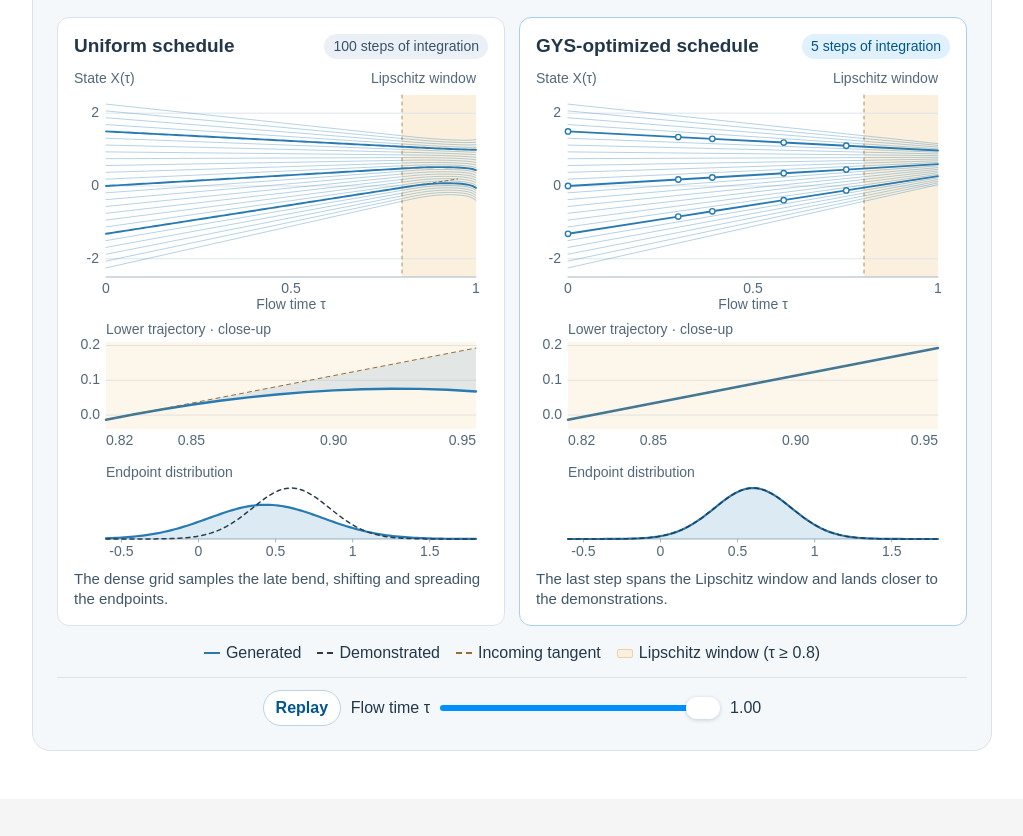
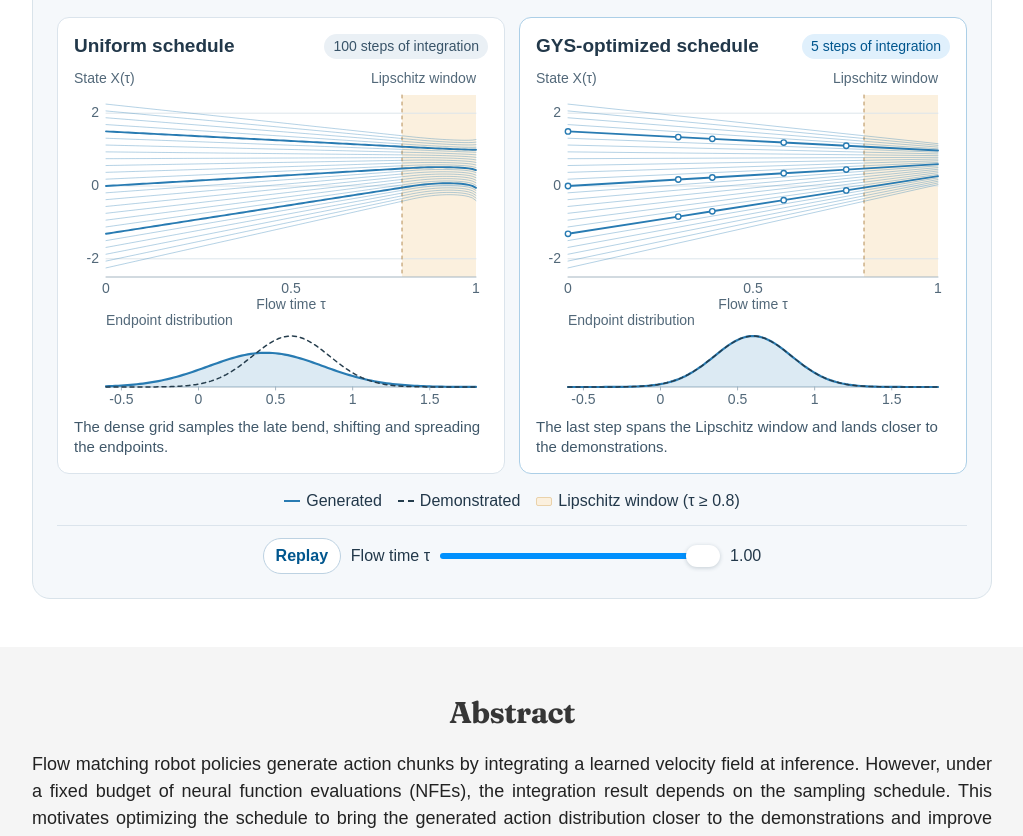
Before and after one commit to LichengYang03/GroundYourSteps.project, a plain HTML site: page index.html in a window 1280 px wide. Shown: the part 722-1558 px from the top of the page, without its empty margins (128-1151 px from the left). Drawn offline with nearby package versions, Linux system fonts and the light colour scheme; a web font is replaced by a local one.

Commit message:
Remove the trajectory close-ups and tangent guides

```diff
--- a/flow-demo.js
+++ b/flow-demo.js
@@ -50,16 +50,6 @@
     return { canvas, grid, paths, mean, std, gys };
   }
 
-  const detailEnd = 0.95;
-  const detailPathIndex = 5;
-  const tangentColor = "#996b33";
-
-  function stateAt(grid, path, time) {
-    const end = Math.max(1, grid.findIndex(node => node >= time));
-    const fraction = (time - grid[end - 1]) / (grid[end] - grid[end - 1]);
-    return path[end - 1] + fraction * (path[end] - path[end - 1]);
-  }
-
   const panels = Array.from(figure.querySelectorAll(".flow-chart"), makePanel);
   const duration = 1200;
   const autoplayThreshold = 0.35;
@@ -86,7 +76,7 @@
     const left = 32;
     const right = width - 12;
     const top = 24;
-    const bottom = height - 286;
+    const bottom = height - 134;
     const base = height - 24;
     const x = time => left + time * (right - left);
     const y = state => top + (2.5 - state) * (bottom - top) / 5;
@@ -123,12 +113,7 @@
     for (const tick of [0, 0.5, 1]) label(String(tick), x(tick), bottom + 16, "center");
     label("Flow time τ", x(0.5), bottom + 32, "center");
 
-    const detailPath = paths[detailPathIndex];
-    const incomingSlope = (detailPath[1] - detailPath[0]) / grid[1];
-    const tangent = time => detailPath[0] + time * incomingSlope;
-    line(x(bendStart), y(tangent(bendStart)), x(detailEnd), y(tangent(detailEnd)), tangentColor, [3, 3]);
-
-    const segment = Math.max(0, grid.findIndex(time => time >= progress) - 1);
+    const segment = grid.findIndex((time, index) => index && time >= progress) - 1;
     const fraction = (progress - grid[segment]) / (grid[segment + 1] - grid[segment]);
     for (const [index, states] of paths.entries()) {
       const highlighted = index === 5 || index === 12 || index === 20;
@@ -156,46 +141,6 @@
       }
     }
     if (progress < 1) line(x(progress), top, x(progress), bottom, generatedColor, [2, 4]);
-
-    const detailTop = bottom + 65;
-    const detailBottom = detailTop + 87;
-    const detailX = time => left + (time - bendStart) / (detailEnd - bendStart) * (right - left);
-    const detailY = state => detailBottom - (state + 0.04) / 0.25 * (detailBottom - detailTop);
-    label("Lower trajectory · close-up", left, detailTop - 8);
-    ctx.fillStyle = "#fcf6eb";
-    ctx.fillRect(left, detailTop, right - left, detailBottom - detailTop);
-    for (const state of [0, 0.1, 0.2]) {
-      line(left, detailY(state), right, detailY(state), "#e5e2dc");
-      label(state.toFixed(1), left - 6, detailY(state) + 4, "right");
-    }
-    for (const time of [bendStart, 0.85, 0.90, detailEnd]) {
-      const align = time === bendStart ? "left" : time === detailEnd ? "right" : "center";
-      label(time.toFixed(2), detailX(time), detailBottom + 16, align);
-    }
-
-    const through = Math.min(progress, detailEnd);
-    if (through > bendStart) {
-      ctx.beginPath();
-      ctx.moveTo(left, detailY(stateAt(grid, detailPath, bendStart)));
-      for (let i = 1; i < grid.length && grid[i] < through; i++) {
-        if (grid[i] > bendStart) ctx.lineTo(detailX(grid[i]), detailY(detailPath[i]));
-      }
-      ctx.lineTo(detailX(through), detailY(stateAt(grid, detailPath, through)));
-      ctx.strokeStyle = generatedColor;
-      ctx.lineWidth = 2.4;
-      ctx.stroke();
-      ctx.lineTo(detailX(through), detailY(tangent(through)));
-      ctx.lineTo(left, detailY(tangent(bendStart)));
-      ctx.closePath();
-      ctx.fillStyle = generatedColor;
-      ctx.globalAlpha = 0.12;
-      ctx.fill();
-      ctx.globalAlpha = 1;
-    }
-    line(left, detailY(tangent(bendStart)), right, detailY(tangent(detailEnd)), tangentColor, [4, 4]);
-    if (progress >= bendStart && progress < detailEnd) {
-      line(detailX(progress), detailTop, detailX(progress), detailBottom, generatedColor, [2, 4]);
-    }
 
     label("Endpoint distribution", left, base - 62);
     line(left, base, right, base, "#a4b5c1");
--- a/index.html
+++ b/index.html
@@ -4,7 +4,7 @@
   <meta charset="utf-8">
   <meta name="viewport" content="width=device-width, initial-scale=1">
   <title>Ground Your Steps: Optimizing Sampling Schedules in Flow Matching Robot Policies</title>
-  <link rel="stylesheet" href="./style.css?v=35">
+  <link rel="stylesheet" href="./style.css?v=34">
   <link rel="stylesheet" href="https://fonts.googleapis.com/css2?family=Fraunces:opsz,wght@9..144,600;9..144,700&amp;family=Google+Sans&amp;display=swap">
   <script>
     window.MathJax = {
@@ -16,7 +16,7 @@
   </script>
   <script id="MathJax-script" async src="https://cdn.jsdelivr.net/npm/mathjax@3/es5/tex-chtml.js"></script>
   <script src="./experiment-tabs.js?v=2" defer></script>
-  <script src="./flow-demo.js?v=31" defer></script>
+  <script src="./flow-demo.js?v=30" defer></script>
 </head>
 <body id="top">
   <nav class="site-nav" aria-label="Page navigation">
@@ -68,7 +68,7 @@
               <span>100 steps of integration</span>
             </div>
             <canvas class="flow-chart" data-flow="uniform" role="img"
-              aria-label="The lower uniform trajectory bends away from its incoming tangent in the close-up from flow time 0.82 to 0.95. The endpoint distribution is wider and shifted away from the demonstrations."></canvas>
+              aria-label="Uniform schedule traces a late bend and ends with a wider distribution shifted away from the demonstrations."></canvas>
             <p>The dense grid samples the late bend, shifting and spreading the endpoints.</p>
           </div>
           <div class="flow-panel">
@@ -77,14 +77,13 @@
               <span>5 steps of integration</span>
             </div>
             <canvas class="flow-chart" data-flow="gys" role="img"
-              aria-label="Five GYS steps, shown with evaluation nodes at 0, 0.298, 0.390, 0.583 and 0.752. The lower trajectory follows its incoming tangent throughout the close-up. The endpoint distribution closely matches the demonstrations."></canvas>
+              aria-label="Five GYS steps, shown with evaluation nodes at 0, 0.298, 0.390, 0.583 and 0.752. The final step crosses the late bend and the endpoint distribution closely matches the demonstrations."></canvas>
             <p>The last step spans the Lipschitz window and lands closer to the demonstrations.</p>
           </div>
         </div>
         <div class="flow-legend">
           <span><i class="flow-generated" aria-hidden="true"></i>Generated</span>
           <span><i class="flow-reference" aria-hidden="true"></i>Demonstrated</span>
-          <span><i class="flow-tangent" aria-hidden="true"></i>Incoming tangent</span>
           <span><i class="flow-window" aria-hidden="true"></i>Lipschitz window (τ ≥ 0.8)</span>
         </div>
         <div class="flow-controls">
--- a/style.css
+++ b/style.css
@@ -272,13 +272,12 @@ figcaption { font-size: 1rem; }
   font-variant-numeric: tabular-nums;
 }
 .flow-panel:has([data-flow="gys"]) .flow-panel-heading span { color: #00568e; background: #e0f0fc; }
-.flow-chart { display: block; width: 100%; height: 492px; margin-block: 12px 6px; }
+.flow-chart { display: block; width: 100%; height: 340px; margin-block: 12px 6px; }
 .flow-panel p { color: #40586a; font-size: 15px; line-height: 1.35; }
 .flow-legend { display: flex; justify-content: center; flex-wrap: wrap; gap: 5px 16px; margin-block: 15px 12px; font-size: 16px; }
 .flow-legend span { display: inline-flex; align-items: center; gap: 6px; }
 .flow-legend i { width: 16px; }
 .flow-legend .flow-generated { border-top: 2px solid var(--generated-blue); }
-.flow-legend .flow-tangent { border-top: 2px dashed #996b33; }
 .flow-legend .flow-reference { border-top: 2px dashed #253d4d; }
 .flow-legend .flow-window { height: 9px; border: 1px solid #ead2aa; border-radius: 2px; background: #fbf0de; }
 .flow-controls { display: flex; align-items: center; justify-content: center; gap: 10px; padding-top: 12px; border-top: 1px solid #dbe4ec; font-size: 16px; }
```
